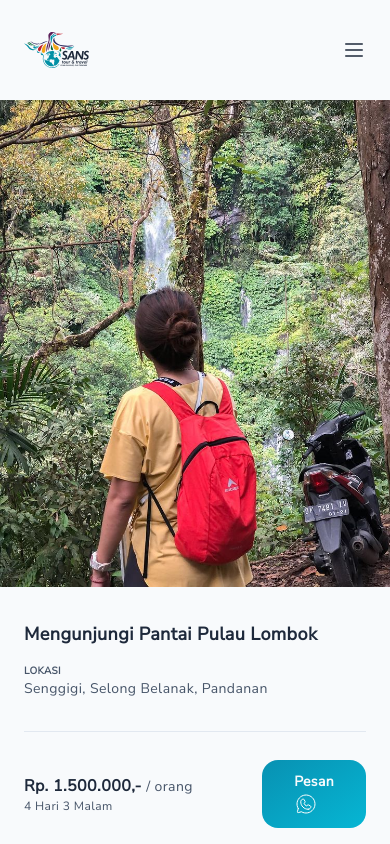
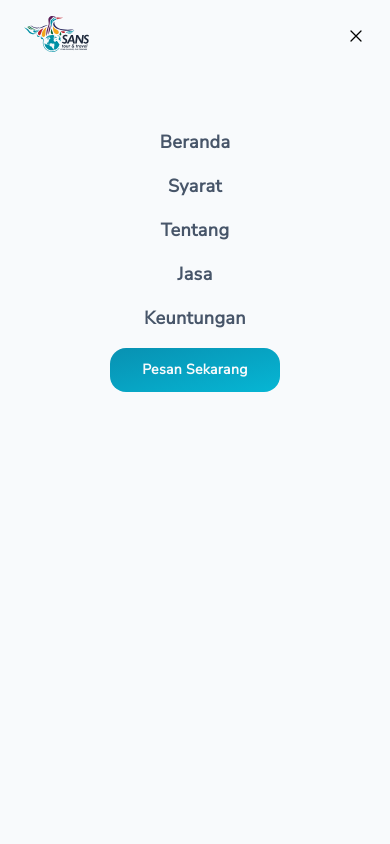
Before and after one commit to aflowchars/sanstourtravel, an Astro site: page /detail in a window 390 px wide. Both pictures are taken after a click on the link 354 px from the left and 50 px from the top of the page. Shown: the top 844 px of the page. Built offline with nearby package versions, Linux system fonts and the light colour scheme; Astro itself is replaced by a stand-in of ours.

Commit message:
add navbar show/hide on mobile

```diff
--- a/src/components/Header.astro
+++ b/src/components/Header.astro
@@ -1,3 +1,20 @@
+---
+import Button from "./Button.astro";
+---
+<script type="module">
+  const navbarMobileShow = document.querySelector("#navbar-mobile-show");
+  const navbarMobileClose = document.querySelector("#navbar-mobile-close");
+  const navbarMobileHidden = document.querySelector(".navbar-mobile");
+
+  navbarMobileShow.addEventListener("click", () => {
+    navbarMobileHidden.style.display = "block";
+  });
+
+  navbarMobileClose.addEventListener("click", () => {
+    navbarMobileHidden.style.display = "none";
+});
+</script>
+
 <header class="header">
   <!-- Navbar -->
   <nav class="header-navbar navbar">
@@ -48,33 +65,73 @@
         </a>
       </li>
       <li class="navbar-menu-icon">
-        <a class="navbar-menu-link" href="#">
+        <a id="navbar-mobile-show" class="navbar-menu-link" href="#">
           <img class="navbar-menu-svg" src="./assets/icons/icons-menu.svg" alt="icon-menu">
         </a>
       </li>
     </ul>
+
+    <nav class="navbar-mobile">
+      <div class="navbar-mobile-brand">
+        <a href="/">
+          <img
+            class="navbar-logo-image"
+            src="./assets/icons/logo-sans.svg"
+            alt="logo-sans"
+          />
+        </a>
+        <a id="navbar-mobile-close" class="navbar-menu-link" href="#">
+          <img class="navbar-menu-svg" src="./assets/icons/icons-close.svg" alt="icon-close">
+        </a>
+      </div>
+
+      <ul class="navbar-mobile-show">
+        <li class="navbar-mobile-item">
+          <a href="#">Beranda</a>
+        </li>
+        <li class="navbar-mobile-item">
+          <a href="#">Syarat</a>
+        </li>
+        <li class="navbar-mobile-item">
+          <a href="#">Tentang</a>
+        </li>
+        <li class="navbar-mobile-item">
+          <a href="#">Jasa</a>
+        </li>
+        <li class="navbar-mobile-item">
+          <a href="#">Keuntungan</a>
+        </li>
+        <li class="navbar-mobile-item">
+          <Button btnText="Pesan Sekarang" btnType="noIcon" className="navbar-mobile-contact" />
+        </li>
+      </ul>
+    </nav>
   </nav>
 </header>
 
 <style>
 .header {
   @apply shadow-sm sticky inset-0 z-20 bg-slate-50/95 px-6 py-4
+
   sm:px-8
+
   md:px-10
+
   lg:px-12
+
   xl:px-16
+
   2xl:px-24;
 }
 
 .navbar {
-  @apply w-full flex items-center justify-between md:justify-center;
+  @apply w-full flex items-center justify-between md:justify-center relative;
 
   &-logo {
-    @apply py-4;
+    /* @apply py-4; */
 
     &-image {
       @apply w-auto h-9
-
 
       md:w-auto md:h-12;
     }
@@ -102,6 +159,34 @@
       @apply flex items-center justify-between md:hidden w-full;
     }
   }
+
+  &-mobile {
+    @apply hidden fixed inset-0 bg-slate-50 w-screen h-screen lg:hidden;
+
+    &-brand {
+      @apply top-0 left-0 fixed flex items-center justify-between w-full px-6 py-4
+
+      sm:px-8
+
+      md:px-10;
+    }
+
+    &-show {
+      @apply space-y-4 text-center w-full pt-32;
+    }
+
+    &-item {
+      @apply text-lg font-semibold text-slate-600 px-8;
+    }
+
+    &-contact {
+      @apply w-full mt-8;
+    }
+
+    &-hidden {
+      @apply hidden;
+    }
+  }
 }
 
 </style>
```
Also changed, not shown: public/assets/icons/icons-close.svg (added).
